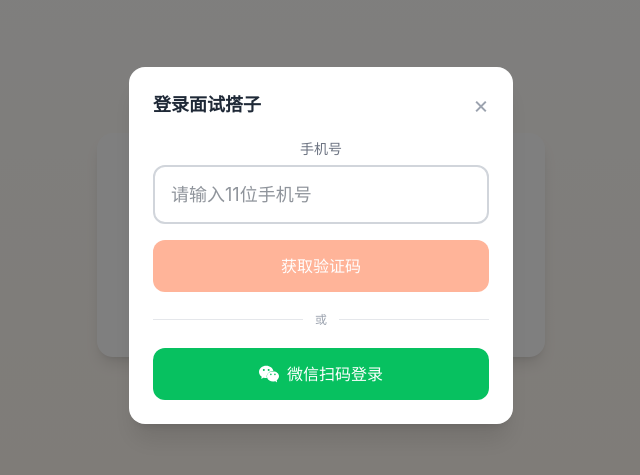
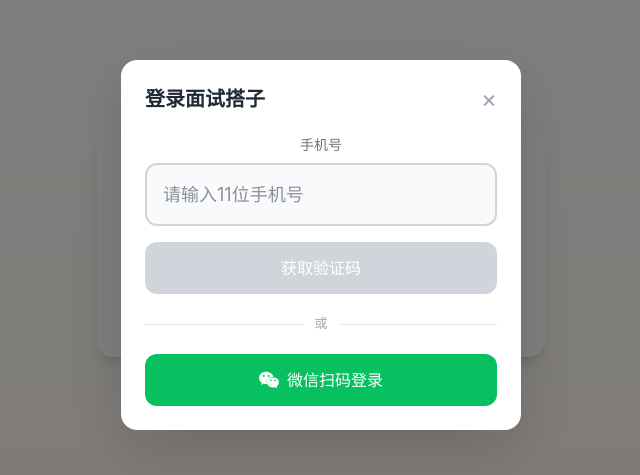
Before and after one commit to seller-mind/mianshidazi, a Next.js app: page /login in a window 1280 px wide. Shown: the part 155-630 px from the top of the page, without its empty margins (319-959 px from the left). Built offline with nearby package versions, Linux system fonts and the light colour scheme; no server answers.

Commit message:
fix: 登录弹窗全部改内联样式+取消Tailwind类-解决WebView输入框不渲染

```diff
--- a/src/components/LoginModal.tsx
+++ b/src/components/LoginModal.tsx
@@ -1,6 +1,6 @@
 'use client';
 
-import { useState } from 'react';
+import { useState, useRef, useEffect } from 'react';
 
 interface LoginModalProps {
   isOpen: boolean;
@@ -15,6 +15,17 @@
   const [loading, setLoading] = useState(false);
   const [countdown, setCountdown] = useState(0);
   const [error, setError] = useState('');
+  const phoneInputRef = useRef<HTMLInputElement>(null);
+  const codeInputRef = useRef<HTMLInputElement>(null);
+
+  useEffect(() => {
+    if (isOpen && step === 'phone' && phoneInputRef.current) {
+      phoneInputRef.current.focus();
+    }
+    if (isOpen && step === 'code' && codeInputRef.current) {
+      codeInputRef.current.focus();
+    }
+  }, [isOpen, step]);
 
   if (!isOpen) return null;
 
@@ -61,107 +72,163 @@
     finally { setLoading(false); }
   };
 
-  return (
-    <div className="fixed inset-0 z-50 flex items-center justify-center bg-black/50 px-4" onClick={onClose}>
-      <div className="bg-white rounded-2xl p-6 max-w-sm w-full shadow-xl" onClick={e => e.stopPropagation()}>
-        <div className="flex justify-between items-center mb-5">
-          <h2 className="text-lg font-bold text-[#1F2937]">登录面试搭子</h2>
-          <button onClick={onClose} className="text-[#9CA3AF] hover:text-[#6B7280] text-2xl leading-none">&times;</button>
-        </div>
-
-        {step === 'phone' ? (
-          <div>
-            <label className="block text-sm text-[#6B7280] mb-1.5">手机号</label>
-            <input
-              type="text"
-              inputMode="numeric"
-              pattern="[0-9]*"
-              value={phone}
-              onChange={e => setPhone(e.target.value.replace(/\D/g, '').slice(0, 11))}
-              placeholder="请输入11位手机号"
-              maxLength={11}
-              style={{
+  const inputBaseStyle: React.CSSProperties = {
     width: '100%',
-                padding: '14px 16px',
+    padding: '16px',
     borderRadius: '12px',
     border: '2px solid #D1D5DB',
-                backgroundColor: '#FFFFFF',
+    backgroundColor: '#F9FAFB',
     color: '#1F2937',
     fontSize: '18px',
     outline: 'none',
     marginBottom: '16px',
     boxSizing: 'border-box',
     display: 'block',
+    minHeight: '52px',
+    WebkitAppearance: 'none',
+    MozAppearance: 'none',
+    appearance: 'none',
+  };
+
+  return (
+    <div className="fixed inset-0 z-50 flex items-center justify-center px-4" style={{ backgroundColor: 'rgba(0,0,0,0.5)' }} onClick={onClose}>
+      <div style={{
+        backgroundColor: '#FFFFFF',
+        borderRadius: '16px',
+        padding: '24px',
+        maxWidth: '400px',
+        width: '100%',
+        boxShadow: '0 20px 60px rgba(0,0,0,0.15)',
+      }} onClick={e => e.stopPropagation()}>
+
+        <div style={{ display: 'flex', justifyContent: 'space-between', alignItems: 'center', marginBottom: '20px' }}>
+          <h2 style={{ fontSize: '20px', fontWeight: 'bold', color: '#1F2937', margin: 0 }}>登录面试搭子</h2>
+          <button onClick={onClose} style={{ fontSize: '24px', color: '#9CA3AF', background: 'none', border: 'none', cursor: 'pointer', lineHeight: 1 }}>&times;</button>
+        </div>
+
+        {step === 'phone' ? (
+          <div>
+            <div style={{ marginBottom: '8px', fontSize: '14px', color: '#6B7280', fontWeight: 500 }}>手机号</div>
+            <div style={{ position: 'relative', marginBottom: '16px' }}>
+              <input
+                ref={phoneInputRef}
+                type="text"
+                inputMode="numeric"
+                value={phone}
+                onChange={e => {
+                  const val = e.target.value.replace(/\D/g, '').slice(0, 11);
+                  setPhone(val);
+                }}
+                placeholder="请输入11位手机号"
+                maxLength={11}
+                style={{
+                  ...inputBaseStyle,
+                  marginBottom: 0,
                 }}
               />
+              {phone.length > 0 && (
+                <div style={{ position: 'absolute', right: '12px', top: '50%', transform: 'translateY(-50%)', fontSize: '13px', color: phone.length === 11 ? '#10B981' : '#9CA3AF' }}>
+                  {phone.length}/11
+                </div>
+              )}
+            </div>
             <button
               onClick={handleSendCode}
               disabled={loading || phone.length !== 11}
-              className="w-full py-3.5 bg-[#FF6B35] text-white font-medium rounded-xl hover:bg-[#E55A28] transition-colors disabled:opacity-50 text-base"
+              style={{
+                width: '100%',
+                padding: '14px',
+                borderRadius: '12px',
+                border: 'none',
+                backgroundColor: phone.length === 11 && !loading ? '#FF6B35' : '#D1D5DB',
+                color: '#FFFFFF',
+                fontSize: '16px',
+                fontWeight: 500,
+                cursor: phone.length === 11 && !loading ? 'pointer' : 'default',
+              }}
             >
               {loading ? '发送中...' : '获取验证码'}
             </button>
           </div>
         ) : (
           <div>
-            <p className="text-sm text-[#6B7280] mb-2">
-              验证码已发送至 {phone.replace(/(\d{3})\d{4}(\d{4})/, '$1****$2')}
-            </p>
-            <label className="block text-sm text-[#6B7280] mb-1.5">验证码</label>
+            <div style={{ fontSize: '14px', color: '#6B7280', marginBottom: '8px' }}>
+              验证码已发送至 <span style={{ fontWeight: 600 }}>{phone.replace(/(\d{3})\d{4}(\d{4})/, '$1****$2')}</span>
+            </div>
+            <div style={{ marginBottom: '8px', fontSize: '14px', color: '#6B7280', fontWeight: 500 }}>验证码</div>
             <input
+              ref={codeInputRef}
               type="text"
               inputMode="numeric"
-              pattern="[0-9]*"
               value={code}
-              onChange={e => setCode(e.target.value.replace(/\D/g, '').slice(0, 6))}
+              onChange={e => {
+                const val = e.target.value.replace(/\D/g, '').slice(0, 6);
+                setCode(val);
+              }}
               placeholder="请输入6位验证码"
               maxLength={6}
               autoFocus
               style={{
-                width: '100%',
-                padding: '14px 16px',
-                borderRadius: '12px',
-                border: '2px solid #D1D5DB',
-                backgroundColor: '#FFFFFF',
-                color: '#1F2937',
-                fontSize: '20px',
-                outline: 'none',
-                marginBottom: '16px',
-                boxSizing: 'border-box',
-                display: 'block',
+                ...inputBaseStyle,
                 textAlign: 'center',
-                letterSpacing: '0.5em',
+                letterSpacing: '8px',
+                marginBottom: 0,
               }}
             />
             <button
               onClick={handleVerify}
               disabled={loading || code.length !== 6}
-              className="w-full py-3.5 bg-[#FF6B35] text-white font-medium rounded-xl hover:bg-[#E55A28] transition-colors disabled:opacity-50 text-base"
+              style={{
+                width: '100%',
+                padding: '14px',
+                marginTop: '16px',
+                borderRadius: '12px',
+                border: 'none',
+                backgroundColor: code.length === 6 && !loading ? '#FF6B35' : '#D1D5DB',
+                color: '#FFFFFF',
+                fontSize: '16px',
+                fontWeight: 500,
+                cursor: code.length === 6 && !loading ? 'pointer' : 'default',
+              }}
             >
               {loading ? '验证中...' : '登录'}
             </button>
-            <div className="mt-3 flex justify-between">
-              <button onClick={() => { setStep('phone'); setCode(''); setError(''); }} className="text-sm text-[#6B7280] hover:text-[#FF6B35]">更换手机号</button>
-              <button onClick={handleSendCode} disabled={countdown > 0} className="text-sm text-[#FF6B35] disabled:text-[#9CA3AF]">
+            <div style={{ display: 'flex', justifyContent: 'space-between', marginTop: '12px' }}>
+              <button onClick={() => { setStep('phone'); setCode(''); setError(''); }} style={{ fontSize: '14px', color: '#6B7280', background: 'none', border: 'none', cursor: 'pointer' }}>更换手机号</button>
+              <button onClick={handleSendCode} disabled={countdown > 0} style={{ fontSize: '14px', color: countdown > 0 ? '#9CA3AF' : '#FF6B35', background: 'none', border: 'none', cursor: countdown > 0 ? 'default' : 'pointer' }}>
                 {countdown > 0 ? `${countdown}s` : '重发'}
               </button>
             </div>
           </div>
         )}
 
-        {error && <p className="text-sm text-red-500 mt-3 text-center">{error}</p>}
+        {error && <div style={{ color: '#EF4444', fontSize: '14px', textAlign: 'center', marginTop: '12px' }}>{error}</div>}
 
-        <div className="flex items-center gap-3 my-5">
-          <div className="flex-1 h-px bg-gray-200" />
-          <span className="text-xs text-[#9CA3AF]">或</span>
-          <div className="flex-1 h-px bg-gray-200" />
+        <div style={{ display: 'flex', alignItems: 'center', gap: '12px', margin: '20px 0' }}>
+          <div style={{ flex: 1, height: '1px', backgroundColor: '#E5E7EB' }} />
+          <span style={{ fontSize: '13px', color: '#9CA3AF' }}>或</span>
+          <div style={{ flex: 1, height: '1px', backgroundColor: '#E5E7EB' }} />
         </div>
 
         <button
           onClick={() => { window.location.href = '/api/auth/wechat'; }}
-          className="w-full py-3.5 bg-[#07C160] text-white text-base font-medium rounded-xl hover:bg-[#06AD56] transition-colors flex items-center justify-center gap-2"
+          style={{
+            width: '100%',
+            padding: '14px',
+            borderRadius: '12px',
+            border: 'none',
+            backgroundColor: '#07C160',
+            color: '#FFFFFF',
+            fontSize: '16px',
+            fontWeight: 500,
+            cursor: 'pointer',
+            display: 'flex',
+            alignItems: 'center',
+            justifyContent: 'center',
+            gap: '8px',
+          }}
         >
-          <svg className="w-5 h-5" viewBox="0 0 24 24" fill="currentColor"><path d="M8.691 2.188C3.891 2.188 0 5.476 0 9.53c0 2.212 1.17 4.203 3.002 5.55a.59.59 0 0 1 .213.665l-.39 1.48c-.019.07-.048.141-.048.213 0 .163.13.295.29.295a.326.326 0 0 0 .167-.054l1.903-1.114a.864.864 0 0 1 .717-.098 10.16 10.16 0 0 0 2.837.403c.276 0 .543-.027.811-.05-.857-2.578.157-4.972 1.932-6.446 1.703-1.415 3.882-1.98 5.853-1.838-.576-3.583-4.196-6.348-8.596-6.348zM5.785 5.991c.642 0 1.162.529 1.162 1.18a1.17 1.17 0 0 1-1.162 1.178A1.17 1.17 0 0 1 4.623 7.17c0-.651.52-1.18 1.162-1.18zm5.813 0c.642 0 1.162.529 1.162 1.18a1.17 1.17 0 0 1-1.162 1.178 1.17 1.17 0 0 1-1.162-1.178c0-.651.52-1.18 1.162-1.18zm5.34 2.867c-1.797-.052-3.746.512-5.28 1.786-1.72 1.428-2.687 3.72-1.78 6.22.942 2.453 3.666 4.229 6.884 4.229.826 0 1.622-.12 2.361-.336a.722.722 0 0 1 .598.082l1.584.926a.272.272 0 0 0 .14.045c.134 0 .24-.11.24-.245 0-.06-.024-.12-.04-.178l-.325-1.233a.492.492 0 0 1 .177-.554C23.028 18.352 24 16.552 24 14.545c0-3.261-3.012-5.84-7.062-5.687zm-2.68 2.678c.535 0 .969.44.969.982a.976.976 0 0 1-.969.983.976.976 0 0 1-.969-.983c0-.542.434-.982.97-.982zm4.844 0c.535 0 .969.44.969.982a.976.976 0 0 1-.969.983.976.976 0 0 1-.969-.983c0-.542.434-.982.97-.982z"/></svg>
+          <svg width="20" height="20" viewBox="0 0 24 24" fill="currentColor"><path d="M8.691 2.188C3.891 2.188 0 5.476 0 9.53c0 2.212 1.17 4.203 3.002 5.55a.59.59 0 0 1 .213.665l-.39 1.48c-.019.07-.048.141-.048.213 0 .163.13.295.29.295a.326.326 0 0 0 .167-.054l1.903-1.114a.864.864 0 0 1 .717-.098 10.16 10.16 0 0 0 2.837.403c.276 0 .543-.027.811-.05-.857-2.578.157-4.972 1.932-6.446 1.703-1.415 3.882-1.98 5.853-1.838-.576-3.583-4.196-6.348-8.596-6.348zM5.785 5.991c.642 0 1.162.529 1.162 1.18a1.17 1.17 0 0 1-1.162 1.178A1.17 1.17 0 0 1 4.623 7.17c0-.651.52-1.18 1.162-1.18zm5.813 0c.642 0 1.162.529 1.162 1.18a1.17 1.17 0 0 1-1.162 1.178 1.17 1.17 0 0 1-1.162-1.178c0-.651.52-1.18 1.162-1.18zm5.34 2.867c-1.797-.052-3.746.512-5.28 1.786-1.72 1.428-2.687 3.72-1.78 6.22.942 2.453 3.666 4.229 6.884 4.229.826 0 1.622-.12 2.361-.336a.722.722 0 0 1 .598.082l1.584.926a.272.272 0 0 0 .14.045c.134 0 .24-.11.24-.245 0-.06-.024-.12-.04-.178l-.325-1.233a.492.492 0 0 1 .177-.554C23.028 18.352 24 16.552 24 14.545c0-3.261-3.012-5.84-7.062-5.687zm-2.68 2.678c.535 0 .969.44.969.982a.976.976 0 0 1-.969.983.976.976 0 0 1-.969-.983c0-.542.434-.982.97-.982zm4.844 0c.535 0 .969.44.969.982a.976.976 0 0 1-.969.983.976.976 0 0 1-.969-.983c0-.542.434-.982.97-.982z"/></svg>
           微信扫码登录
         </button>
       </div>
```
Lines whose indentation alone changed are shown as unchanged.
